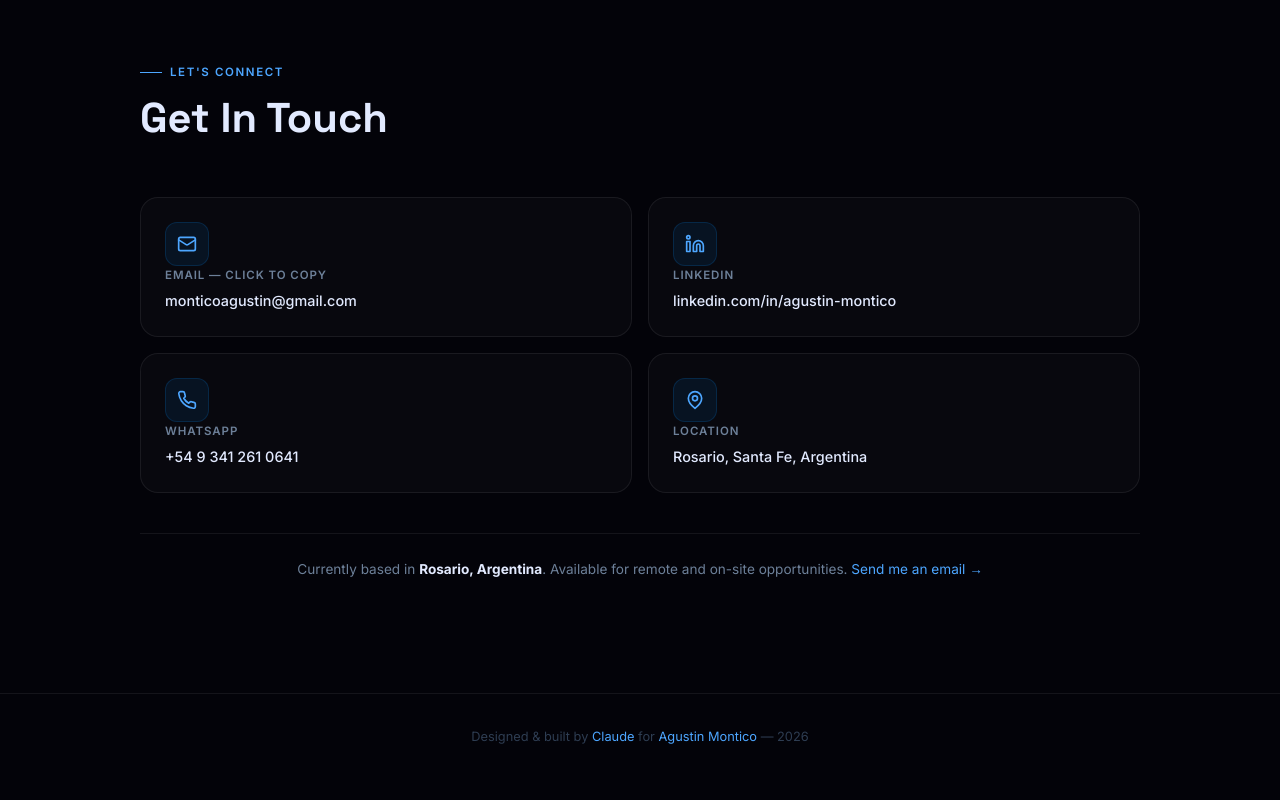
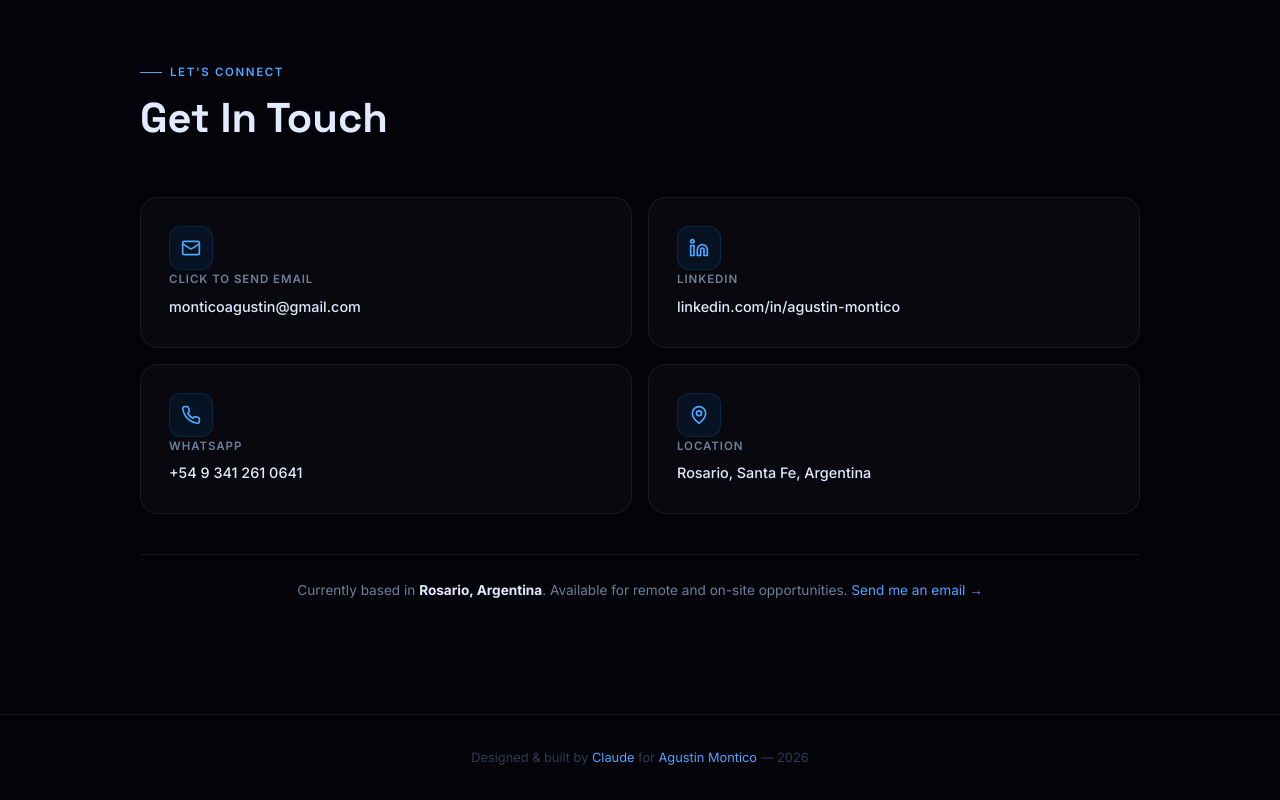
Before and after one commit to monticoagustin/CV-Agustin-Montico, a React (Vite) app: page / in a window 1280 px wide. Shown: the part 4658-5458 px from the top of the page. Before the commit the page ends 5437 px from the top, so only its background shows below. Built offline with nearby package versions, Linux system fonts and the light colour scheme.

Commit message:
Fix contact card spacing, change email label

```diff
--- a/src/components/Contact.jsx
+++ b/src/components/Contact.jsx
@@ -79,7 +79,7 @@ export default function Contact() {
 
           <motion.div className="contact__grid" variants={stagger}>
             <motion.div variants={fadeUp}>
-              <ContactCard icon={Mail} label="Email — click to copy" value={personal.email} onClick={copyEmail} href={personal.gmailUrl} />
+              <ContactCard icon={Mail} label="Click to Send Email" value={personal.email} href={personal.gmailUrl} />
             </motion.div>
             <motion.div variants={fadeUp}>
               <ContactCard icon={Linkedin} label="LinkedIn" value={personal.linkedin} href={personal.linkedinUrl} />
--- a/src/index.css
+++ b/src/index.css
@@ -1224,3 +1224,13 @@ footer span {
 .contact-card__icon {
   flex-shrink: 0;
 }
+
+/* ===== CONTACT CARD SPACING FIX ===== */
+.contact-card {
+  gap: 1.5rem;
+  padding: 1.75rem;
+}
+
+.contact-card__label {
+  margin-bottom: 0.35rem;
+}
```
